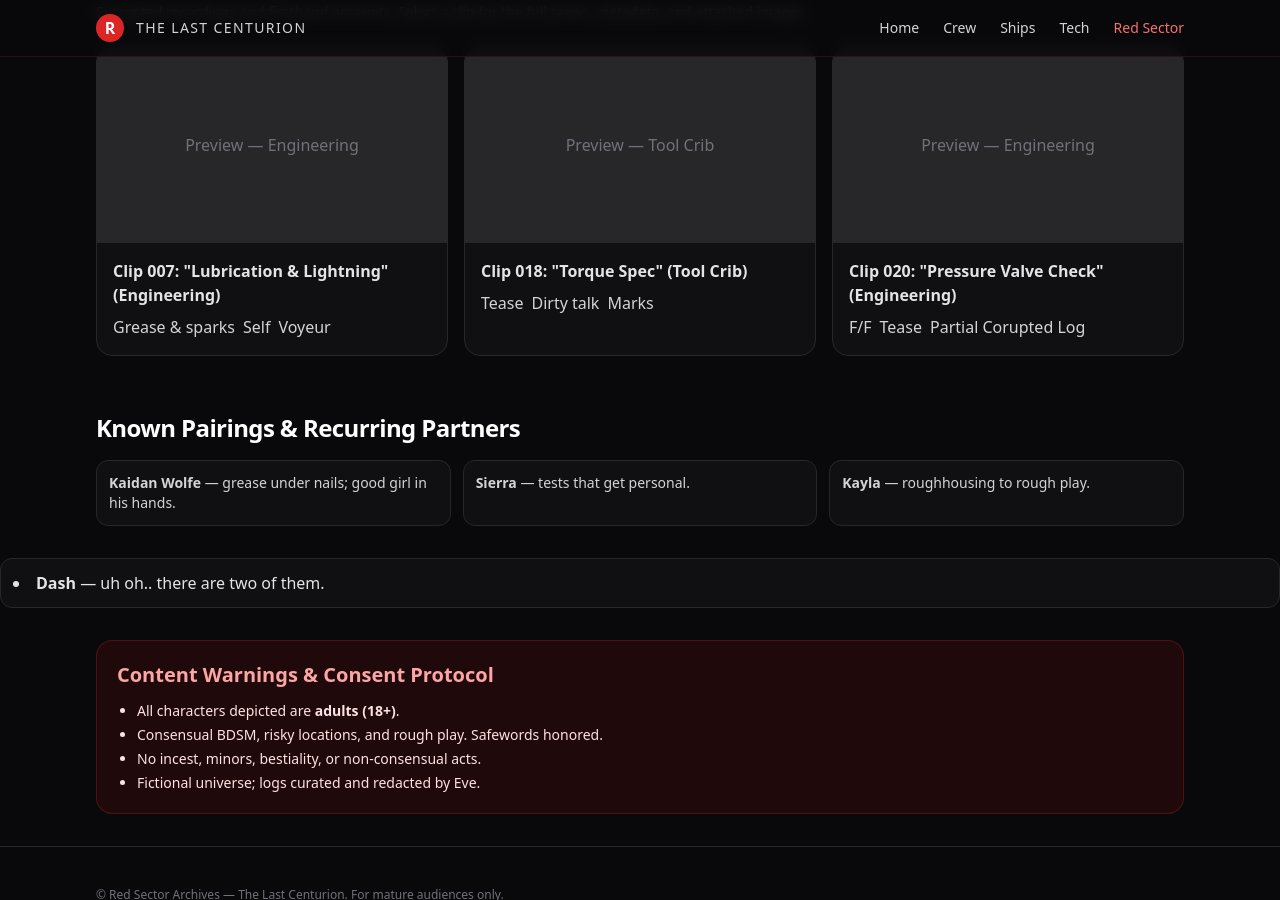
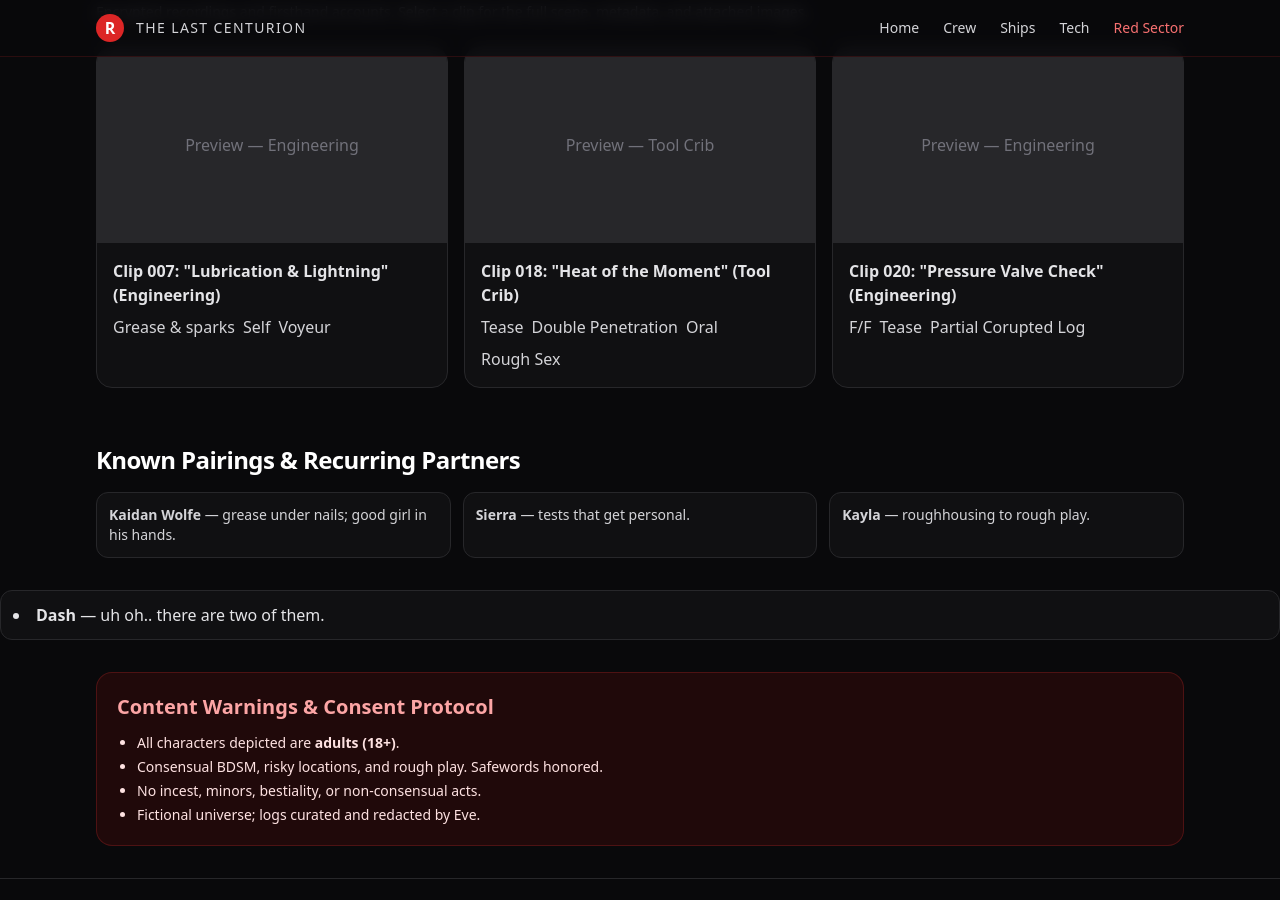
Before and after one commit to fionayyc/last-centurion, a Jekyll site: the page red-sector/logs/caylee-nsfw.html, which Jekyll copies as it is, in a window 1280 px wide and 900 px high, scrolled down 1007 px. Built offline with Jekyll 4.4.1, drawn with Linux system fonts in a browser that asks for light colours; nearby versions of some CDN libraries.

Commit message:
Update caylee-nsfw.html

```diff
--- a/red-sector/logs/caylee-nsfw.html
+++ b/red-sector/logs/caylee-nsfw.html
@@ -55,12 +55,13 @@
             <span class="tag border-zinc-700 text-zinc-300">Voyeur</span>
           </div></div></article>
       <article class="group rounded-2xl border border-zinc-800 bg-zinc-900/50 overflow-hidden">
-        <a href="#" class="block aspect-video bg-zinc-800 grid place-items-center text-zinc-500">Preview — Tool Crib</a>
+        <a href="./caylee-heat-of-the-moment.html" class="block aspect-video bg-zinc-800 grid place-items-center text-zinc-500">Preview — Tool Crib</a>
 
-        <div class="p-4"><h3 class="font-semibold">Clip 018: "Torque Spec" (Tool Crib)</h3>
+        <div class="p-4"><h3 class="font-semibold">Clip 018: "Heat of the Moment" (Tool Crib)</h3>
           <div class="mt-2 flex flex-wrap gap-2"><span class="tag border-zinc-700 text-zinc-300">Tease</span>
-            <span class="tag border-zinc-700 text-zinc-300">Dirty talk</span>
-            <span class="tag border-zinc-700 text-zinc-300">Marks</span>
+            <span class="tag border-zinc-700 text-zinc-300">Double Penetration</span>
+            <span class="tag border-zinc-700 text-zinc-300">Oral</span>
+            <span class="tag border-zinc-700 text-zinc-300">Rough Sex</span>
           </div></div></article>
       <article class="group rounded-2xl border border-zinc-800 bg-zinc-900/50 overflow-hidden">
         <a href="./caylee-nsfw-clip020.html" class="block aspect-video bg-zinc-800 grid place-items-center text-zinc-500">Preview — Engineering</a>
```
